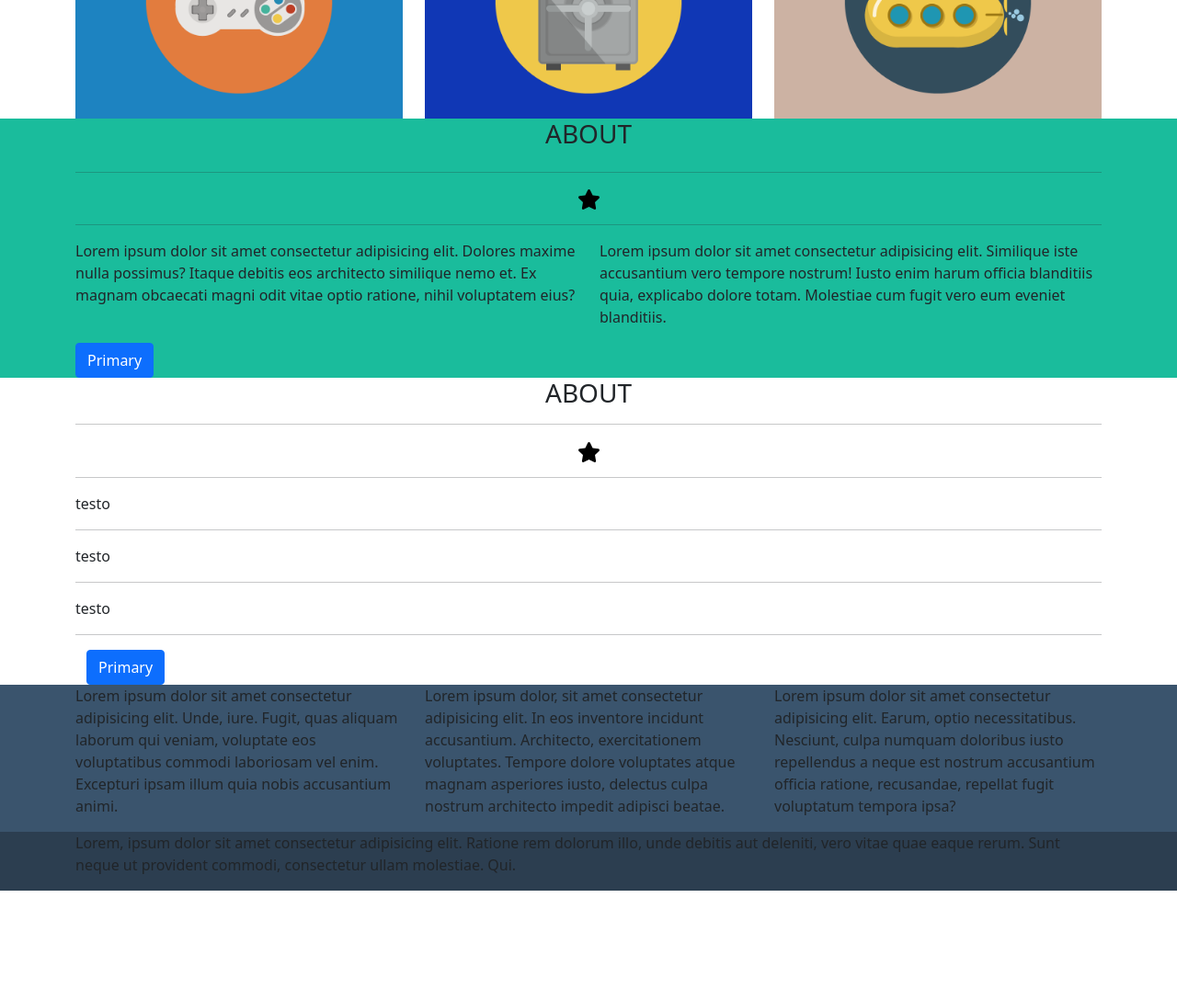
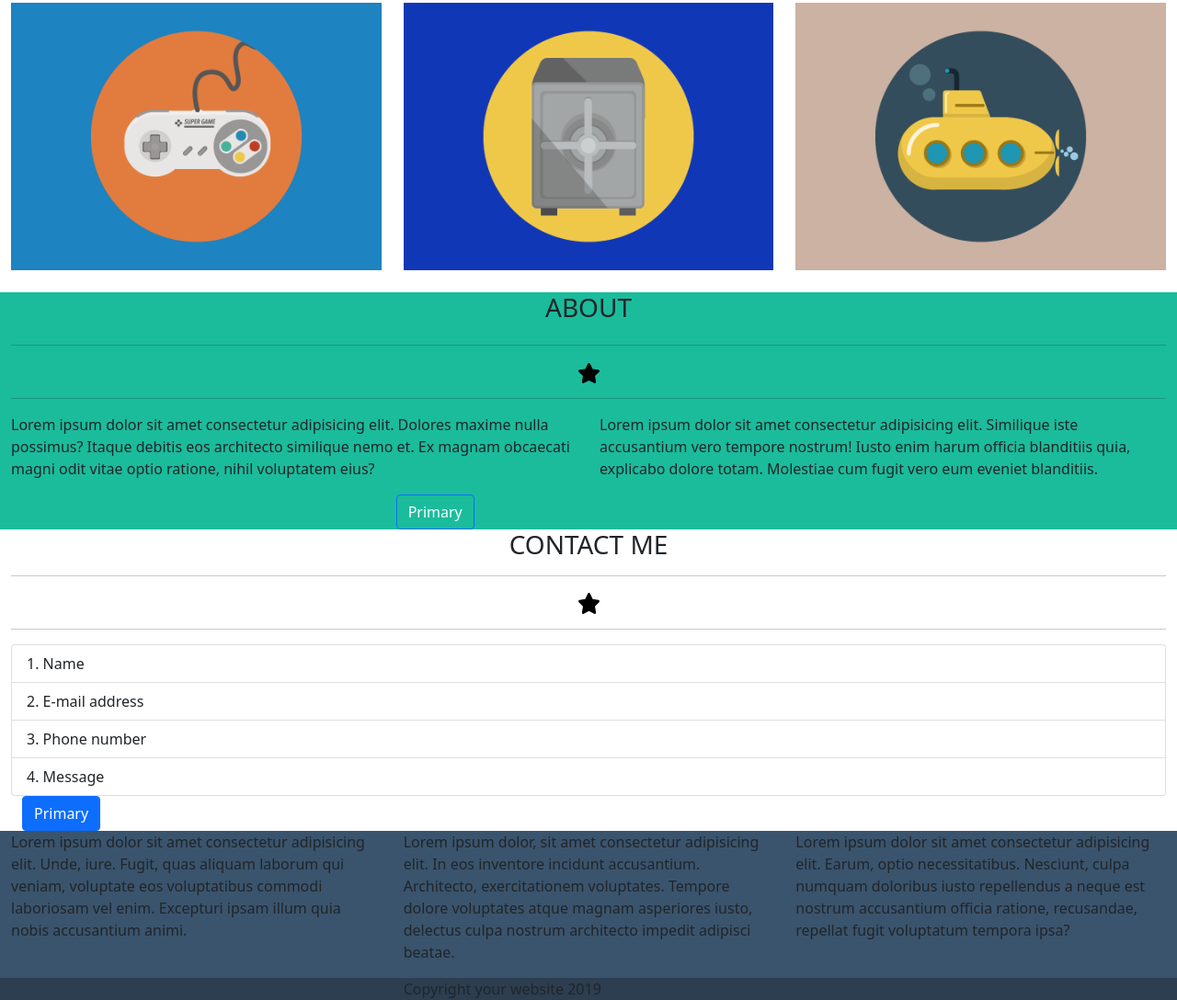
Before and after one commit to fracabu/html-css-bootstrap-freelancer, a plain HTML site: page index.html in a window 1280 px wide. Shown: the part 934-2022 px from the top of the page at 92% size. Before the commit the page ends 1903 px from the top, so only its background shows below. Drawn offline with nearby package versions, Linux system fonts and the light colour scheme.

Commit message:
padding alle card

```diff
--- a/index.html
+++ b/index.html
@@ -23,11 +23,11 @@
                 </div>
                 <div class="col-4"></div>
                 <div class="col-4">
-                    <ul>
-                        <li>PORTFOLIO</li>
-                        <li>ABOUT</li>
-                        <li>CONTACT</li>
-                    </ul>
+                        <ul class="d-inline">
+                            <li>PORTFOLIO</li>
+                            <li>ABOUT</li>
+                            <li>CONTACT</li>
+                        </ul>
                 </div>
             </div>
         </div>
@@ -38,7 +38,7 @@
         <!-- Sezione 1 Start Bootstrap  -->
 
         <section class="bg-color-sez1">
-            <div class="container">
+            <div class="container-fluid">
                 <div class="row">
                     <div class="col-4">
                     </div>
@@ -58,27 +58,27 @@
         <!-- Sezione 2 Portfolio bg-white + 6 cards -->
 
         <section>
-            <div class="container">
+            <div class="container-fluid">
                 <span><h3>PORTFOLIO</h3></span>
                 <div class="row">
-                    <div class="col-4">
+                    <div class="col-4 py-2">
                         <img src="img/cabin.png" alt="" class="img-fluid">
                     </div>
-                    <div class="col-4">
+                    <div class="col-4 py-2">
                         <img src="img/cake.png" alt="" class="img-fluid">
                     </div>
-                    <div class="col-4">
+                    <div class="col-4 py-2">
                         <img src="img/circus.png" alt="" class="img-fluid">
                     </div>
                 </div>
                 <div class="row">
-                    <div class="col-4">
+                    <div class="col-4 py-4">
                         <img src="img/game.png" alt="" class="img-fluid">
                     </div>
-                    <div class="col-4">
+                    <div class="col-4 py-4">
                         <img src="img/safe.png" alt="" class="img-fluid">
                     </div>
-                    <div class="col-4">
+                    <div class="col-4 py-4">
                         <img src="img/submarine.png" alt="" class="img-fluid">
                     </div>
                 </div>
@@ -89,7 +89,7 @@
         <!--Sezione 3 About bg-green  -->
 
         <section class="bg-color-sez1">
-            <div class="container">
+            <div class="container-fluid">
                 <div class="row">
                     <span><h3>ABOUT</h3></span>
                     <div class="text-center">
@@ -103,8 +103,13 @@
                     <div class="col-6">
                         <p>Lorem ipsum dolor sit amet consectetur adipisicing elit. Similique iste accusantium vero tempore nostrum! Iusto enim harum officia blanditiis quia, explicabo dolore totam. Molestiae cum fugit vero eum eveniet blanditiis.</p>
                     </div>
-                    <div class="container">
-                        <button type="button" class="btn btn-primary">Primary</button>
+                    <div class="row">
+                        <div class="col-4"></div>
+                        <div class="col-4">
+                            <button type="button" class="btn btn-primary bg-color-btn">Primary</button>
+                        </div>
+                        <div class="col-4"></div>
+
                     </div>
 
                 </div>
@@ -114,32 +119,23 @@
         <!--Sezione Contact Me bg white  -->
 
         <Section>
-            <div class="container">
-                <span><h3>ABOUT</h3></span>
-                    <div class="text-center">
+            <div class="container-fluid">
+
+                    <h3>CONTACT ME</h3>
+                <div class="text-center">
                         <hr>
                         <img src="img/star-solid.svg " alt="" class="img">
                         <hr>
-                    </div>
-                <div class="row">
-                    <div class="col">
-                        <span>testo</span>
-                        <hr>
-                    </div>
                 </div>
-                <div class="row">
-                    <div class="col">
-                        <span>testo</span>
-                        <hr>
-                    </div>
+                <div>
+                    <ol class="list-group list-group-numbered">
+                        <li class="list-group-item">Name</li>
+                        <li class="list-group-item">E-mail address</li>
+                        <li class="list-group-item">Phone number</li>
+                        <li class="list-group-item">Message</li>
+                    </ol>
                 </div>
-                <div class="row">
-                    <div class="col">
-                        <span>testo</span>
-                        <hr>
-                    </div>
-                </div>
-                <div class="container">
+                <div class="container-fluid">
                     <button type="button" class="btn btn-primary">Primary</button>
                 </div>
             </div>
@@ -151,7 +147,7 @@
         <!-- Footer superiore -->
 
 
-        <div class="container">
+        <div class="container-fluid">
             <div class="row">
                 <div class="col-4">
                     <p>Lorem ipsum dolor sit amet consectetur adipisicing elit. Unde, iure. Fugit, quas aliquam laborum qui veniam, voluptate eos voluptatibus commodi laboriosam vel enim. Excepturi ipsam illum quia nobis accusantium animi.</p>
@@ -167,11 +163,13 @@
 
         <!--Sezione Footer inferiore  -->
     <section class="bg-color-footer2">
-        <div class="container">
+        <div class="container-fluid">
             <div class="row">
-                <div class="col">
-                    <p>Lorem, ipsum dolor sit amet consectetur adipisicing elit. Ratione rem dolorum illo, unde debitis aut deleniti, vero vitae quae eaque rerum. Sunt neque ut provident commodi, consectetur ullam molestiae. Qui.</p>
-                </div>
+                <div class="col-4"></div>
+                <div class="col-4">Copyright your website 2019</div>
+                <div class="col-4"></div>
+
+
             </div>
         </div>
     </section>
--- a/style.css
+++ b/style.css
@@ -15,7 +15,12 @@ background-color: #2C3E50;
 .bg-color-footer2{
     background-color: #2C3E50;
 }
+
+.bg-color-btn{
+    background-color: #1ABC9C;
+}
 .img{
     width: 25px;
+    text-align: center;
 
 }
```
